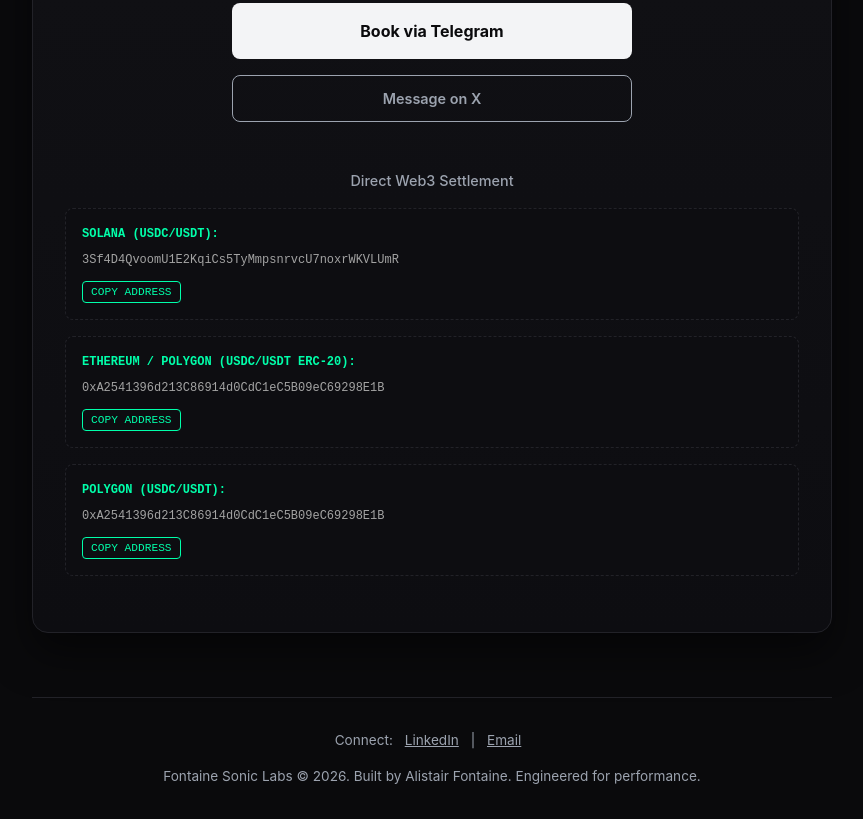
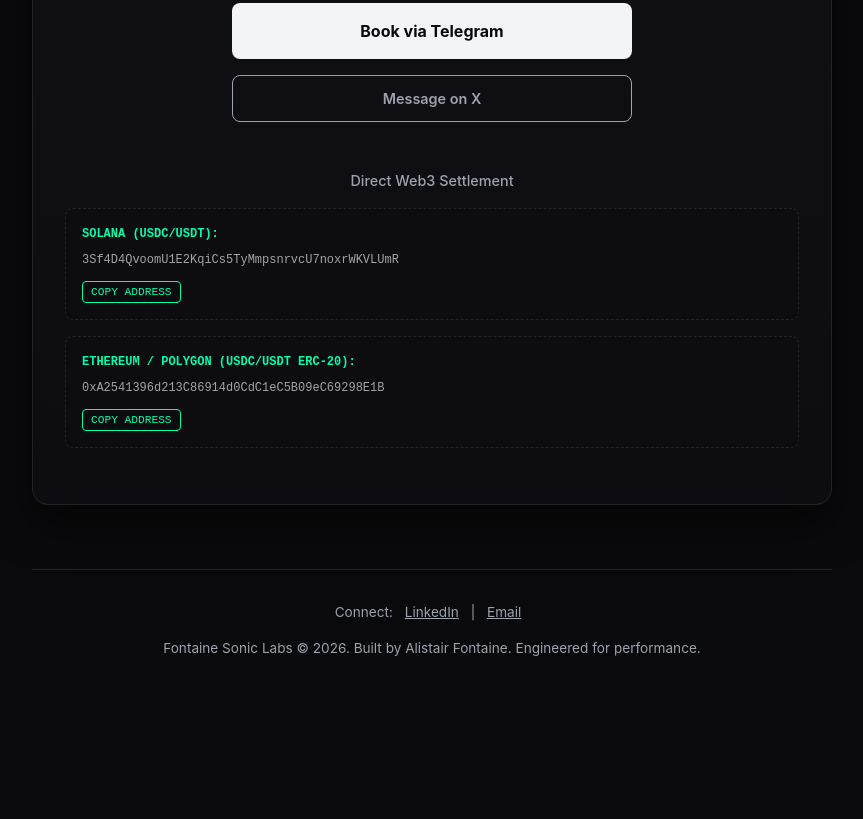
Before and after one commit to alistairfontaine/fontaine-sonic-labs, a plain HTML site: page index.html in a window 1280 px wide. Shown: the part 980-1799 px from the top of the page, without its empty margins (208-1071 px from the left). After the commit the page ends 1671 px from the top, so only its background shows below. Drawn offline with Linux system fonts and the light colour scheme.

Commit message:
Triggering Vercel deployment

```diff
--- a/index.html
+++ b/index.html
@@ -104,11 +104,6 @@
                         <span id="eth-addr" class="address-text">0xA2541396d213C86914d0CdC1eC5B09eC69298E1B</span>
                         <button class="copy-btn" onclick="copyAddress('eth-addr', this)">COPY ADDRESS</button>
                     </div>
-                    <div class="address-box">
-                        <span class="address-label">POLYGON (USDC/USDT):</span>
-                        <span id="poly-addr" class="address-text">0xA2541396d213C86914d0CdC1eC5B09eC69298E1B</span>
-                        <button class="copy-btn" onclick="copyAddress('poly-addr', this)">COPY ADDRESS</button>
-                    </div>
                 </div>
             </div>
         </main>
```
